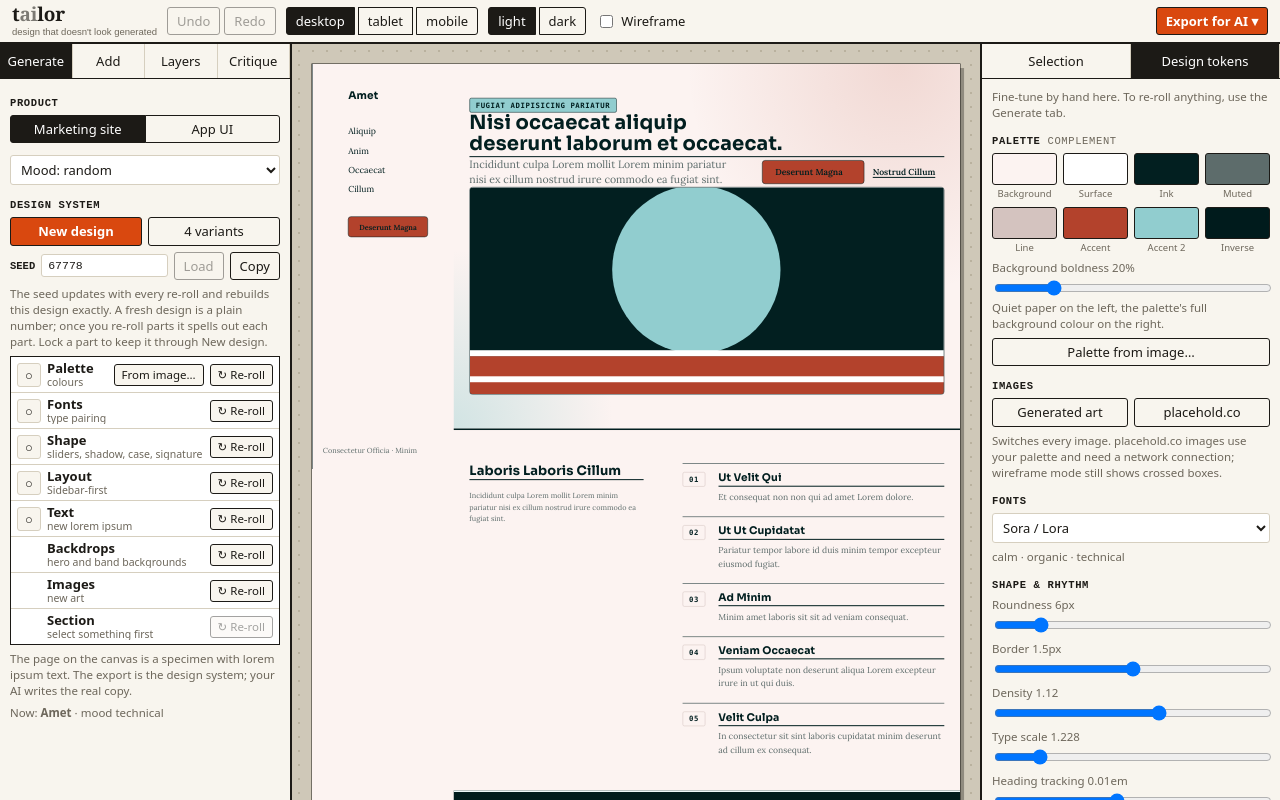
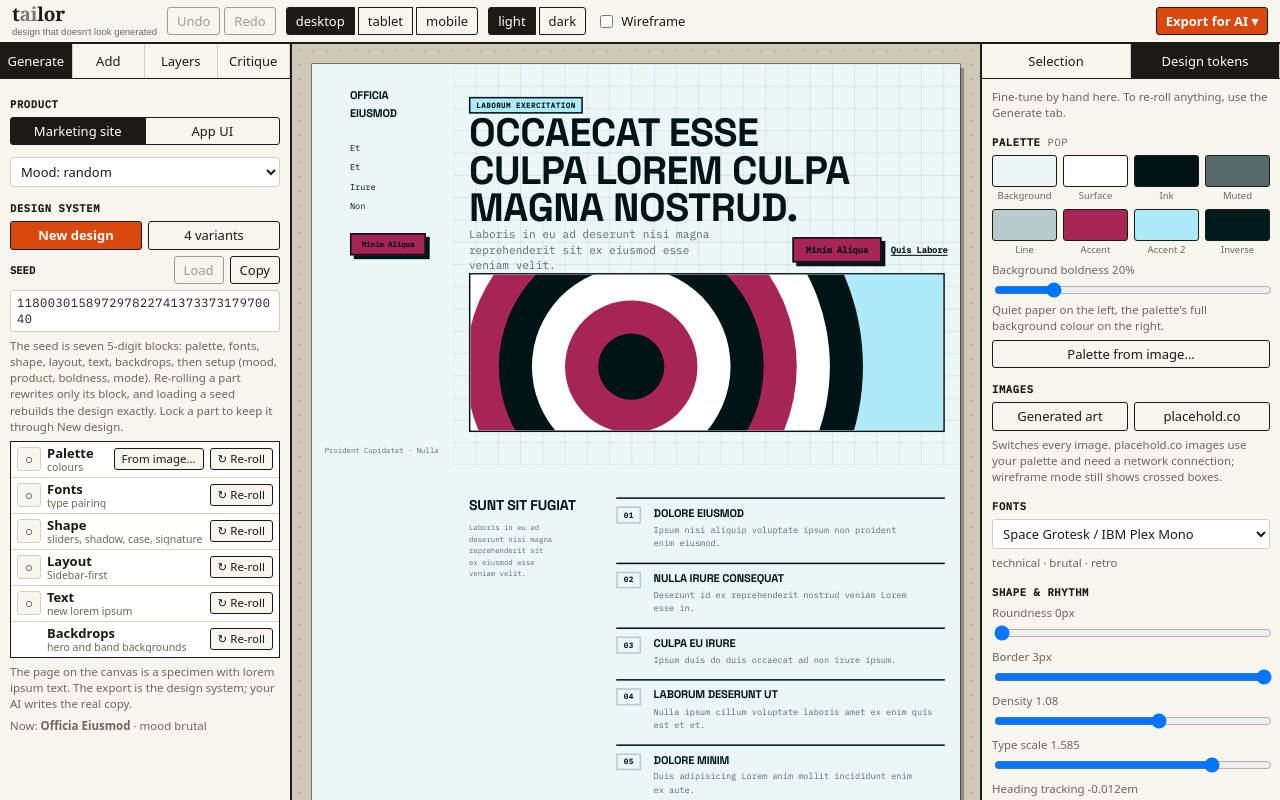
Before and after one commit to DannyBattison/tailor, a React (Vite) app: page / in a window 1280 px wide. Built offline with nearby package versions, Linux system fonts and the light colour scheme.

Commit message:
Seed is a 35-digit string of 5-digit part blocks plus a setup block; drop images and section re-rolls; fix inverted-signature swap losing a section's fill
Co-Authored-By: Claude Sonnet 5.5 <noreply@anthropic.com>

Co-authored-by: helm session goal-build-an-mvp <noreply@helm.app>

```diff
--- a/src/actions.ts
+++ b/src/actions.ts
@@ -1,13 +1,16 @@
 import * as R from './gen/reroll'
 import { fromCode } from './gen/code'
-import { generateGuarded, generateVariants, regenSection } from './gen/generate'
+import { generateGuarded, generateVariants } from './gen/generate'
 import { loadSigs } from './gen/guard'
 import { paletteOf } from './gen/palette'
-import { duplicateNode, findParent, mapNode, nearestSection, removeNode, updateProps } from './lib/tree'
+import { duplicateNode, findParent, mapNode, removeNode, updateProps } from './lib/tree'
 import { getState, mutate, replaceDoc, setUI, toast } from './store'
 import type { Doc } from './types'
 
-const rand = () => Math.floor(Math.random() * 99999) + 1
+/** a fresh base seed (parts are derived from it) */
+const rand = () => Math.floor(Math.random() * 2 ** 31)
+/** a fresh 5-digit part seed */
+const rand5 = () => Math.floor(Math.random() * 100000)
 
 function opts(seed: number) {
   const { ui, doc } = getState()
@@ -20,9 +23,9 @@ export function newDesign() {
   replaceDoc(doc)
 }
 
-/** Recreate a design from a design code (a plain seed, or the long form that spells out every part). */
+/** Recreate a design from its code. */
 export function loadCode(code: string) {
-  const doc = fromCode(code, getState().ui.kind)
+  const doc = fromCode(code)
   if (!doc) return toast('That is not a valid design code')
   setUI({ kind: doc.meta.kind })
   replaceDoc(doc)
@@ -41,11 +44,10 @@ export function pickVariant(d: Doc) {
 export type Part = R.TokenPart
 
 /** Re-rolls: each gives one part a new seed, so the design code always describes the result. */
-export function rerollLayout() { mutate((d) => R.rerollLayout(d, rand()), '', true); setUI({ selectedId: null }) }
-export function rerollPart(part: Part) { mutate((d) => R.rerollToken(d, part, rand()), '', true) }
-export function rerollText() { mutate((d) => R.rerollText(d, rand()), '', true); setUI({ selectedId: null }) }
-export function rerollImages() { mutate((d) => R.rerollImages(d, rand()), '', true) }
-export function rerollBackdrops() { mutate((d) => R.rerollBackdrops(d, rand()), '', true) }
+export function rerollLayout() { mutate((d) => R.rerollLayout(d, rand5()), '', true); setUI({ selectedId: null }) }
+export function rerollPart(part: Part) { mutate((d) => R.rerollToken(d, part, rand5()), '', true) }
+export function rerollText() { mutate((d) => R.rerollText(d, rand5()), '', true); setUI({ selectedId: null }) }
+export function rerollBackdrops() { mutate((d) => R.rerollBackdrops(d, rand5()), '', true) }
 
 export function newDocFromScratch(kind: 'marketing' | 'app') {
   setUI({ kind })
@@ -89,17 +91,6 @@ export function setProps(id: string, props: Record<string, any>, key?: string) {
   mutate((d) => ({ ...d, root: updateProps(d.root, id, props) }), key ?? 'p-' + id + Object.keys(props).join())
 }
 
-/** Scoped regeneration: re-roll only the section containing the selection. */
-export function regenSelectedSection() {
-  const { ui, doc } = getState()
-  const sec = ui.selectedId ? nearestSection(doc.root, ui.selectedId) : null
-  if (!sec) return toast('Select something inside a section first')
-  const next = regenSection(doc, sec.id, rand())
-  if (!next) return toast('This section was edited by hand and has no generator to re-run')
-  mutate((d) => ({ ...d, root: mapNode(d.root, sec.id, () => ({ ...next, id: sec.id })) }))
-  setUI({ selectedId: sec.id })
-}
-
 /** Light/dark for the design itself (not the editor chrome). Needs a generated palette to derive from. */
 export function setMode(mode: 'light' | 'dark') {
   mutate((d) => (d.tokens.spec ? { ...d, tokens: { ...d.tokens, mode, palette: paletteOf(d.tokens.spec, d.tokens.bgBold, mode) } } : d), 'mode', true)
--- a/src/editor.css
+++ b/src/editor.css
@@ -108,4 +108,5 @@ details.content[open]{padding-bottom:8px}
 details.content[open]>summary{color:var(--c-ink)}
 details.content>*:not(summary){margin-left:8px;margin-right:8px}
 details.content>*:not(summary):not(:first-of-type){margin-top:6px}
-.seedrow input{font:11.5px 'IBM Plex Mono',ui-monospace,monospace;min-width:0}
+.seedrow{align-items:center}
+.seedbox{font:12px/1.35 'IBM Plex Mono',ui-monospace,monospace;letter-spacing:.04em;word-break:break-all;resize:none}
--- a/src/editor/Generate.tsx
+++ b/src/editor/Generate.tsx
@@ -1,12 +1,11 @@
 import { useRef } from 'react'
-import { loadCode, makeVariants, newDesign, newDocFromScratch, pickVariant, regenSelectedSection, rerollBackdrops, rerollImages, rerollLayout, rerollPart, rerollText, type Part } from '../actions'
+import { loadCode, makeVariants, newDesign, newDocFromScratch, pickVariant, rerollBackdrops, rerollLayout, rerollPart, rerollText, type Part } from '../actions'
 import { archetypesFor } from '../gen/build'
 import { designCode } from '../gen/code'
 import { copyText } from '../export'
 import { getFont, loadFont } from '../gen/fonts'
 import { MOOD_NAMES } from '../gen/moods'
 import { paletteFromImage } from '../imagePalette'
-import { nearestSection } from '../lib/tree'
 import { DocView } from '../render/Doc'
 import { mutate, setUI, toast, useStore } from '../store'
 import type { Locks } from '../types'
@@ -16,7 +15,6 @@ interface Row { label: string; hint: string; lock?: keyof Locks; run: () => void
 export function Generate() {
   const { ui, doc } = useStore()
   const file = useRef<HTMLInputElement>(null)
-  const inSection = !!(ui.selectedId && nearestSection(doc.root, ui.selectedId))
   const code = designCode(doc)
   const shown = ui.codeInput ?? code
   const dirty = ui.codeInput !== null && ui.codeInput.trim() !== code
@@ -42,8 +40,6 @@ export function Generate() {
     { label: 'Layout', hint: archetypesFor(doc.meta.kind).find((a) => a.id === doc.meta.archetype)?.name ?? '', lock: 'layout', run: rerollLayout },
     { label: 'Text', hint: 'new lorem ipsum', lock: 'copy', run: rerollText },
     { label: 'Backdrops', hint: 'hero and band backgrounds', run: rerollBackdrops },
-    { label: 'Images', hint: 'new art', run: rerollImages },
-    { label: 'Section', hint: inSection ? 'the selected one' : 'select something first', run: regenSelectedSection, disabled: !inSection },
   ]
 
   const rowView = (r: Row) => {
@@ -80,12 +76,13 @@ export function Generate() {
       </div>
       <div className="row2 seedrow">
         <span className="seedlabel">Seed</span>
-        <input type="text" spellCheck={false} value={shown} onChange={(e) => setUI({ codeInput: e.target.value })} onKeyDown={(e) => { if (e.key === 'Enter' && dirty) loadCode(shown) }} title="Design code: recreates this design exactly" />
-        <button onClick={() => loadCode(shown)} disabled={!dirty} title="Rebuild the design from this code">Load</button>
-        <button onClick={async () => { await copyText(code); toast('Seed copied') }} title="Copy this design's code">Copy</button>
+        <span style={{ flex: 1 }} />
+        <button onClick={() => loadCode(shown)} disabled={!dirty} title="Rebuild the design from this seed">Load</button>
+        <button onClick={async () => { await copyText(code); toast('Seed copied') }} title="Copy this design's seed">Copy</button>
       </div>
-      <p className="hint">The seed updates with every re-roll and rebuilds this design exactly. A fresh design is a plain number; once you re-roll parts it spells out each part. Lock a part to keep it through New design.</p>
-      {doc.meta.edited && <p className="warn">Edited by hand since it was generated (tree edits, sliders, swatches, section re-rolls). The seed rebuilds the generated design only; export the page tree JSON to keep your edits.</p>}
+      <textarea className="seedbox" rows={2} spellCheck={false} value={shown} onChange={(e) => setUI({ codeInput: e.target.value })} onKeyDown={(e) => { if (e.key === 'Enter') { e.preventDefault(); if (dirty) loadCode(shown) } }} title="Six 5-digit blocks (palette, fonts, shape, layout, text, backdrops) and a setup block. Recreates this design exactly." />
+      <p className="hint">The seed is seven 5-digit blocks: palette, fonts, shape, layout, text, backdrops, then setup (mood, product, boldness, mode). Re-rolling a part rewrites only its block, and loading a seed rebuilds the design exactly. Lock a part to keep it through New design.</p>
+      {doc.meta.edited && <p className="warn">Edited by hand since it was generated (tree edits, sliders, swatches). The seed rebuilds the generated design only; export the page tree JSON to keep your edits.</p>}
       <div className="parts">{rows.map(rowView)}</div>
 
       <p className="hint">The page on the canvas is a specimen with lorem ipsum text. The export is the design system; your AI writes the real copy.</p>
--- a/src/editor/Inspector.tsx
+++ b/src/editor/Inspector.tsx
@@ -1,5 +1,5 @@
 import { deleteSelected, duplicateSelected, nudgeSelected, setProps } from '../actions'
-import { find, findParent, nearestSection } from '../lib/tree'
+import { find, findParent } from '../lib/tree'
 import { setUI, useStore } from '../store'
 import type { DNode } from '../types'
 import { COLUMN_PRESETS, COMMON, SCHEMA, type Field } from './schema'
@@ -38,7 +38,6 @@ export function Inspector() {
   if (!node) return <div className="panel-body"><p className="hint">Click anything on the canvas to inspect it. Double-click text to edit it in place.</p></div>
   const loc = findParent(doc.root, node.id)
   const fields = [...(SCHEMA[node.type] ?? []), ...(loc?.parent.type === 'box' && loc.parent.props.dir === 'grid' || node.props.span ? COMMON : COMMON.slice(2))]
-  const sec = nearestSection(doc.root, node.id)
   return (
     <div className="panel-body">
       <div className="row2 head">
@@ -66,7 +65,6 @@ export function Inspector() {
           <FieldInput f={f} node={node} />
         </div>
       ))}
-      {sec && <p className="hint scoped">Section: {String(sec.props.build ?? 'custom')}. Re-roll it from the Generate tab.</p>}
     </div>
   )
 }
--- a/src/gen/code.ts
+++ b/src/gen/code.ts
@@ -1,33 +1,36 @@
-// The design code: a short string that recreates a generated design exactly.
-//  - a fresh design is just its seed ("48213")
-//  - once parts have been re-rolled (or mood/boldness/mode set) it spells out every part:
-//    kind-mood-palette-fonts-shape-layout-text-backdrops-images-boldness-mode
-import type { Doc, Kind } from '../types'
+// The design code ("seed"): a fixed-width string that recreates a generated design exactly.
+//   6 part seeds of 5 digits (palette, fonts, shape, layout, text, backdrops)
+//   + 1 setup block of 5 digits:  M K BB m  = mood index, kind (0 marketing / 1 app), background boldness in 5% steps, mode (0 natural / 1 light / 2 dark)
+// Re-rolling a part rewrites only its own block.
+import type { Doc, Kind, PartSeeds } from '../types'
+import { MOOD_NAMES } from './moods'
+import { generate, partsOf } from './generate'
 import { DEFAULT_BG_BOLD } from './palette'
-import { MOODS } from './moods'
-import { baseParts, generate, moodFor, partsOf } from './generate'
 
-const b36 = (n: number) => n.toString(36)
+const pad = (n: number, w = 5) => String(n).padStart(w, '0')
+const ORDER: (keyof PartSeeds)[] = ['palette', 'fonts', 'shape', 'layout', 'text', 'backdrops']
+export const CODE_LENGTH = (ORDER.length + 1) * 5
 
 export function designCode(doc: Doc): string {
   const p = partsOf(doc)
-  const bold = Math.round((doc.tokens.bgBold ?? DEFAULT_BG_BOLD) * 100)
-  const plain = p.palette === p.fonts && p.fonts === p.shape && p.shape === p.layout && p.layout === p.text && !p.backdrops && !p.images
-  if (plain && doc.meta.mood === moodFor(p.palette) && bold === DEFAULT_BG_BOLD * 100 && !doc.tokens.mode) return String(p.palette)
-  return [doc.meta.kind[0], doc.meta.mood, b36(p.palette), b36(p.fonts), b36(p.shape), b36(p.layout), b36(p.text), b36(p.backdrops), b36(p.images), bold, doc.tokens.mode?.[0] ?? 'n'].join('-')
+  const bold = Math.round((doc.tokens.bgBold ?? DEFAULT_BG_BOLD) * 20)
+  const mode = doc.tokens.mode === 'light' ? 1 : doc.tokens.mode === 'dark' ? 2 : 0
+  const setup = `${MOOD_NAMES.indexOf(doc.meta.mood)}${doc.meta.kind === 'app' ? 1 : 0}${pad(bold, 2)}${mode}`
+  return ORDER.map((k) => pad(p[k])).join('') + setup
 }
 
-/** Recreate a design from a code. `kind` is only used for plain seeds, which don't say which kind they are. */
-export function fromCode(code: string, kind: Kind): Doc | null {
-  const c = code.trim()
-  if (/^\d+$/.test(c)) return generate({ seed: +c, kind, mood: '' })
-  const m = c.match(/^([ma])-([a-z]+)-([0-9a-z]+)-([0-9a-z]+)-([0-9a-z]+)-([0-9a-z]+)-([0-9a-z]+)-([0-9a-z]+)-([0-9a-z]+)-(\d{1,3})-([nld])$/)
-  if (!m || !MOODS[m[2]]) return null
-  const n = (i: number) => parseInt(m[i], 36)
-  const parts = { palette: n(3), fonts: n(4), shape: n(5), layout: n(6), text: n(7), backdrops: n(8), images: n(9) }
-  if (Object.values(parts).some((v) => !Number.isFinite(v))) return null
-  return generate({
-    seed: parts.palette || baseParts(1).palette, kind: m[1] === 'a' ? 'app' : 'marketing', mood: m[2], parts,
-    bgBold: +m[10] / 100, mode: m[11] === 'l' ? 'light' : m[11] === 'd' ? 'dark' : undefined,
-  })
+export const isCode = (s: string) => new RegExp(`^\\d{${CODE_LENGTH}}$`).test(s.replace(/[\s-]/g, ''))
+
+/** Recreate a design from its code, or null when the code isn't one. */
+export function fromCode(code: string): Doc | null {
+  const c = code.replace(/[\s-]/g, '')
+  if (!isCode(c)) return null
+  const n = (i: number) => +c.slice(i * 5, i * 5 + 5)
+  const parts = Object.fromEntries(ORDER.map((k, i) => [k, n(i)])) as unknown as PartSeeds
+  const setup = c.slice(ORDER.length * 5)
+  const mood = MOOD_NAMES[+setup[0]]
+  const bold = +setup.slice(2, 4)
+  if (!mood || bold > 20 || +setup[4] > 2) return null
+  const kind: Kind = setup[1] === '1' ? 'app' : 'marketing'
+  return generate({ seed: parts.palette, kind, mood, parts, bgBold: bold / 20, mode: setup[4] === '1' ? 'light' : setup[4] === '2' ? 'dark' : undefined })
 }
--- a/src/gen/generate.ts
+++ b/src/gen/generate.ts
@@ -1,15 +1,14 @@
 import { makeRng, stageRng } from '../lib/rng'
-import { find, mk, walk } from '../lib/tree'
+import { mk, walk } from '../lib/tree'
 import type { DNode, Doc, Kind, Locks, Meta, PartSeeds, Signature } from '../types'
-import { ART_KINDS } from '../render/art'
-import { ALL_ARCHETYPES, SECTIONS, archetypesFor, backdropProps, clearBackdrop, roleOf, variantsOf, type Ctx } from './build'
+import { ALL_ARCHETYPES, SECTIONS, archetypesFor, backdropProps, clearBackdrop, type Ctx } from './build'
 import { loremApp, loremMarketing } from './lorem'
 import { sigOf, tooClose, type Sig } from './guard'
 import { MOOD_NAMES } from './moods'
 import { fixSignature, genTokens, tokensFromParts } from './tokens'
 
 export interface GenOpts {
-  /** base seed: the default for every part that isn't given one */
+  /** base seed: parts that aren't given explicitly are derived from it */
   seed: number
   kind: Kind
   mood: string // '' = pick from the seed (or keep the previous design's mood when a token part is locked)
@@ -20,11 +19,15 @@ export interface GenOpts {
   prev?: Doc
 }
 
-export const baseParts = (n: number): PartSeeds => ({ palette: n, fonts: n, shape: n, layout: n, text: n, backdrops: 0, images: 0 })
+export const SEED_MAX = 99999 // each part seed is 5 digits
+const PART_KEYS = ['palette', 'fonts', 'shape', 'layout', 'text', 'backdrops'] as const
+/** Independent 5-digit seeds for every part, derived from one base seed. */
+export const partsFromSeed = (n: number): PartSeeds =>
+  Object.fromEntries(PART_KEYS.map((k) => [k, stageRng(n, 'part:' + k).int(0, SEED_MAX)])) as unknown as PartSeeds
 /** The part seeds behind a design (older saved designs fall back to what they stored). */
-export const partsOf = (d: Doc): PartSeeds => d.meta.parts ?? { ...baseParts(d.meta.seed), layout: d.meta.layoutSeed, text: d.meta.contentSeed ?? d.meta.layoutSeed }
+export const partsOf = (d: Doc): PartSeeds => d.meta.parts ?? { ...partsFromSeed(d.meta.seed), layout: d.meta.layoutSeed, text: d.meta.contentSeed ?? d.meta.layoutSeed }
 export const archetypeFor = (kind: Kind, layoutSeed: number) => stageRng(layoutSeed, 'archetype').pick(archetypesFor(kind)).id
-export const moodFor = (seed: number) => makeRng(seed).pick(MOOD_NAMES)
+export const moodFor = (seed: number) => stageRng(seed, 'mood').pick(MOOD_NAMES)
 
 export function contentFor(seed: number) {
   return { c: loremMarketing(seed), a: loremApp(seed) }
@@ -32,16 +35,10 @@ export function contentFor(seed: number) {
 
 const mapAll = (n: DNode, fn: (n: DNode) => DNode): DNode => fn({ ...n, children: n.children.map((c) => mapAll(c, fn)) })
 
-/** New backdrops for every hero/band/tile that was given one at generation (post-order, so a seed always lands the same). */
+/** Backdrops for every hero/band/tile that takes one (post-order, so a seed always lands the same). */
 export function applyBackdrops(root: DNode, seed: number): DNode {
   const rng = makeRng(seed)
   return mapAll(root, (n) => (n.props.bdGen ? { ...n, props: { ...n.props, ...clearBackdrop(), ...backdropProps(rng, n.props.bdRole, n.props.bg, !!n.props.bdFlat) } } : n))
-}
-
-/** New art motif, seed and tone for every generated-art image. */
-export function applyImages(root: DNode, seed: number): DNode {
-  const rng = makeRng(seed)
-  return mapAll(root, (n) => (n.type === 'image' ? { ...n, props: { ...n.props, art: rng.pick(ART_KINDS), seed: rng.int(1, 9999), tone: rng.int(0, 3) } } : n))
 }
 
 export function generate(o: GenOpts): Doc {
@@ -49,12 +46,12 @@ export function generate(o: GenOpts): Doc {
   const prev = o.prev
   const same = prev && prev.meta.kind === o.kind ? prev : undefined // layout and text only carry over within a kind
   const pp = prev ? partsOf(prev) : undefined
-  const parts: PartSeeds = baseParts(o.seed)
+  const parts: PartSeeds = partsFromSeed(o.seed)
   if (pp) {
     if (locks.palette) parts.palette = pp.palette
     if (locks.fonts) parts.fonts = pp.fonts
     if (locks.shape) parts.shape = pp.shape
-    if (same && locks.layout) { parts.layout = pp.layout; parts.backdrops = pp.backdrops; parts.images = pp.images }
+    if (same && locks.layout) { parts.layout = pp.layout; parts.backdrops = pp.backdrops }
     if (same && locks.copy) parts.text = pp.text
   }
   Object.assign(parts, o.parts)
@@ -67,9 +64,7 @@ export function generate(o: GenOpts): Doc {
   const arch = ALL_ARCHETYPES.find((a) => a.id === archetype)!
   const cont = contentFor(parts.text)
   const x: Ctx = { rng: stageRng(parts.layout, 'layout:' + arch.id), t: tokens, c: cont.c, a: cont.a }
-  let root = mk('page', {}, postProcess(arch.build(x), x, parts.layout))
-  if (parts.backdrops) root = applyBackdrops(root, parts.backdrops)
-  if (parts.images) root = applyImages(root, parts.images)
+  const root = applyBackdrops(mk('page', {}, postProcess(arch.build(x), x, parts.layout)), parts.backdrops)
   const meta: Meta = {
     seed: o.seed, kind: o.kind, mood, archetype, layoutSeed: parts.layout, contentSeed: parts.text, parts,
     name: o.kind === 'app' ? cont.a.name : cont.c.name,
@@ -101,7 +96,7 @@ function postProcess(nodes: DNode[], x0: Ctx, layoutSeed: number): DNode[] {
       if (n.type === 'section' && !['nav', 'footer', 'marquee'].includes(n.props.role) && !String(n.props.build).startsWith('hero') && n.props.bg !== 'inverse' && !String(n.props.build).startsWith('app.topbar')) cands.push(n)
     })
     const pick = cands.length ? cands[Math.floor(cands.length / 2)] : null
-    if (pick) pick.props = { ...pick.props, bg: 'inverse', sigInverted: true }
+    if (pick) pick.props = { ...pick.props, bg: 'inverse', sigInverted: true, sigBg: pick.props.bg ?? '' } // remember the fill it replaces so the signature can be swapped back out
   }
   return out
 }
@@ -125,7 +120,7 @@ export function generateVariants(o: GenOpts, history: Sig[]): Doc[] {
     let pick: Doc | null = null
     for (let k = 0; k < 400 && !pick; k++) {
       const seed = o.seed + i * 104729 + k * 7919
-      if (archetypeFor(o.kind, seed) !== a.id) continue
+      if (archetypeFor(o.kind, partsFromSeed(seed).layout) !== a.id) continue
       const doc = generate({ ...o, seed, locks: undefined, prev: undefined })
       if (!tooClose(sigOf(doc), [...history, ...out.map(sigOf)]) || k > 300) pick = doc
     }
@@ -134,36 +129,24 @@ export function generateVariants(o: GenOpts, history: Sig[]): Doc[] {
   return out
 }
 
-/** Re-roll just one section: same tokens and content, different structural variant. */
-export function regenSection(doc: Doc, sectionId: string, seed: number): DNode | null {
-  const old = find(doc.root, sectionId)
-  if (!old || old.type !== 'section') return null
-  const build = String(old.props.build ?? '')
-  if (!SECTIONS[build]) return null
-  const alts = variantsOf(roleOf(build))
-  const rng = makeRng(seed)
-  const pickKey = alts.length > 1 ? rng.pick(alts.filter((k) => k !== build)) : build
-  const cont = contentFor(doc.meta.contentSeed ?? doc.meta.layoutSeed)
-  const x: Ctx = { rng, t: doc.tokens, c: cont.c, a: cont.a }
-  const next = SECTIONS[pickKey](x)
-  if (old.props.bg === 'inverse' && next.type === 'section') next.props.bg = 'inverse'
-  return next
-}
-
 /** Swap the signature move without rebuilding: updates tokens and adds/removes the marquee band or inverted section. */
 export function withSignature(doc: Doc, sig: Signature): Doc {
   if (doc.meta.kind === 'app' && sig === 'marquee') sig = 'hardShadow'
   const tokens = fixSignature({ ...doc.tokens, signature: sig })
   const strip = (n: DNode): DNode => {
     const props = { ...n.props }
-    if (props.sigInverted) { delete props.bg; delete props.sigInverted }
+    if (props.sigInverted) {
+      if (props.sigBg) props.bg = props.sigBg
+      else delete props.bg
+      delete props.sigInverted
+      delete props.sigBg
+    }
     return { ...n, props, children: n.children.filter((c) => !c.props.sigBand).map(strip) }
   }
   const clean = strip(doc.root)
   const cont = contentFor(doc.meta.contentSeed ?? doc.meta.layoutSeed)
   const x: Ctx = { rng: makeRng(0), t: tokens, c: cont.c, a: cont.a }
   let root: DNode = { ...clean, children: postProcess(clean.children, x, doc.meta.layoutSeed) }
-  const bd = partsOf(doc).backdrops
-  if (bd) root = applyBackdrops(root, bd) // backdrops depend on each band's fill, so redo them after the signature changes it
+  root = applyBackdrops(root, partsOf(doc).backdrops) // backdrops depend on each band's fill, so redo them after the signature changes it
   return { ...doc, tokens, root }
 }
--- a/src/gen/reroll.ts
+++ b/src/gen/reroll.ts
@@ -1,7 +1,7 @@
 // Pure re-roll transforms. Each one gives a part a new seed and rebuilds only that part, so the design
 // code (see code.ts) always describes the result exactly.
 import type { Doc, PartSeeds } from '../types'
-import { applyBackdrops, applyImages, archetypeFor, generate, partsOf, withSignature } from './generate'
+import { SEED_MAX, applyBackdrops, archetypeFor, generate, partsOf, withSignature } from './generate'
 import { paletteGroup, shapeGroup, tokensFromParts } from './tokens'
 
 const withParts = (doc: Doc, patch: Partial<PartSeeds>): Doc => ({ ...doc, meta: { ...doc.meta, parts: { ...partsOf(doc), ...patch } } })
@@ -23,7 +23,7 @@ const KEEP_TOKENS = { palette: true, fonts: true, shape: true }
 /** A different archetype and arrangement; tokens and text stay. */
 export function rerollLayout(doc: Doc, seed: number): Doc {
   let layout = seed
-  while (archetypeFor(doc.meta.kind, layout) === doc.meta.archetype) layout += 7919 // never "re-roll" into the same archetype
+  while (archetypeFor(doc.meta.kind, layout) === doc.meta.archetype) layout = (layout + 7919) % (SEED_MAX + 1) // never "re-roll" into the same archetype
   return generate({ seed: doc.meta.seed, kind: doc.meta.kind, mood: doc.meta.mood, parts: { ...partsOf(doc), layout }, prev: doc, locks: { ...KEEP_TOKENS, copy: true } })
 }
 
@@ -36,8 +36,3 @@ export function rerollBackdrops(doc: Doc, seed: number): Doc {
   const next = withParts(doc, { backdrops: seed })
   return { ...next, root: applyBackdrops(doc.root, seed) }
 }
-
-export function rerollImages(doc: Doc, seed: number): Doc {
-  const next = withParts(doc, { images: seed })
-  return { ...next, root: applyImages(doc.root, seed) }
-}
--- a/src/store.ts
+++ b/src/store.ts
@@ -40,7 +40,7 @@ function load(): State {
     const d = JSON.parse(localStorage.getItem(LS_DOC) ?? 'null') as Doc | null
     if (d?.root && d.tokens) return { doc: d, past: [], future: [], ui }
   } catch { /* fall through */ }
-  const doc = generateGuarded({ seed: Math.floor(Math.random() * 99999) + 1, kind: ui.kind, mood: ui.mood }, loadSigs())
+  const doc = generateGuarded({ seed: Math.floor(Math.random() * 2 ** 31), kind: ui.kind, mood: ui.mood }, loadSigs())
   pushSig(sigOf(doc))
   return { doc, past: [], future: [], ui }
 }
--- a/src/types.ts
+++ b/src/types.ts
@@ -76,7 +76,7 @@ export interface Tokens {
 
 export type Kind = 'marketing' | 'app'
 
-/** Independent seeds, one per re-rollable part. 0 for backdrops/images means "as the layout built them". */
+/** Independent 5-digit seeds, one per re-rollable part. */
 export interface PartSeeds {
   palette: number
   fonts: number
@@ -84,7 +84,6 @@ export interface PartSeeds {
   layout: number
   text: number
   backdrops: number
-  images: number
 }
 
 export interface Meta {
```
Also changed, not shown: scripts/check.ts (+20 -16 lines), 1 other file (tests, documents, lock files or other folders).
